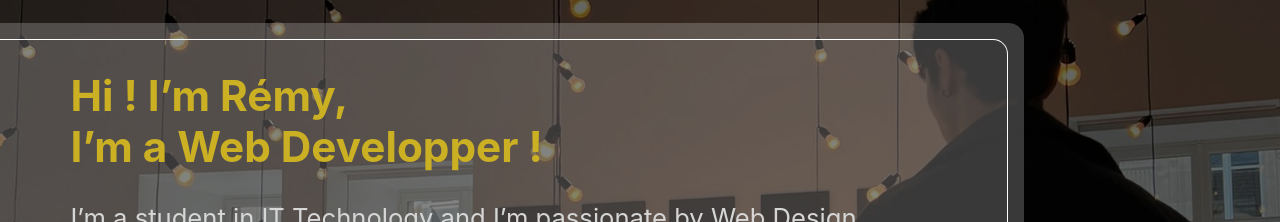
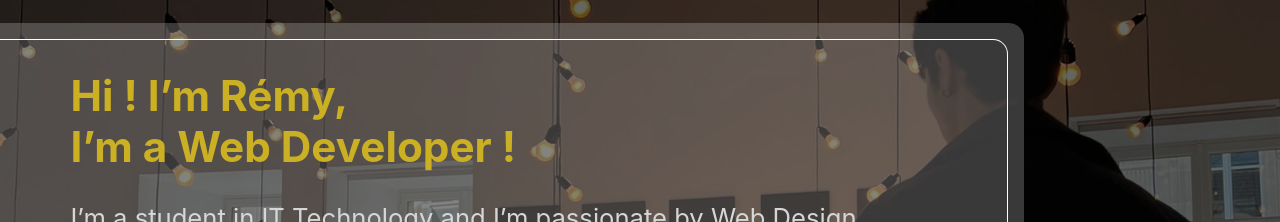
Before and after one commit to remypnc/my-portfolio, a Next.js app: page / in a window 1280 px wide. Shown: the part 201-423 px from the top of the page. Built offline with nearby package versions, Linux system fonts and the light colour scheme; a web font is replaced by a local one.

Commit message:
[update]

```diff
--- a/component/entete.tsx
+++ b/component/entete.tsx
@@ -7,7 +7,7 @@ const Entete = () => {
       <div className={styles.yellow_bar}/>
       <section className={styles.square}>
         <div className={styles.container}>
-            <h3>Hi ! I’m Rémy,<br/> I’m a Web Developper !</h3>
+            <h3>Hi ! I’m Rémy,<br/> I’m a Web Developer !</h3>
             <p>I’m a student in IT Technology and I’m passionate by Web Design.</p>
             <div className={styles.space}>
             <a href="/CV_Remy_PENICHON_Alternance_Web_Developper_Front-end.pdf" download>
--- a/src/pages/about.tsx
+++ b/src/pages/about.tsx
@@ -31,7 +31,7 @@ export default function About() {
               database as well.
               <br />
               This website is basically one of my Web Development project which
-              is built using.
+              is built using with React and Tailwind CSS.
             </p>
           </div>
         </div>
--- a/src/styles/Navbar.module.css
+++ b/src/styles/Navbar.module.css
@@ -1,5 +1,5 @@
 .container {
-  background-color: rgba(0, 0, 0, 0.88);
+  background-color: rgba(0, 0, 0, 0.901);
 }
 
 .nav {
```
